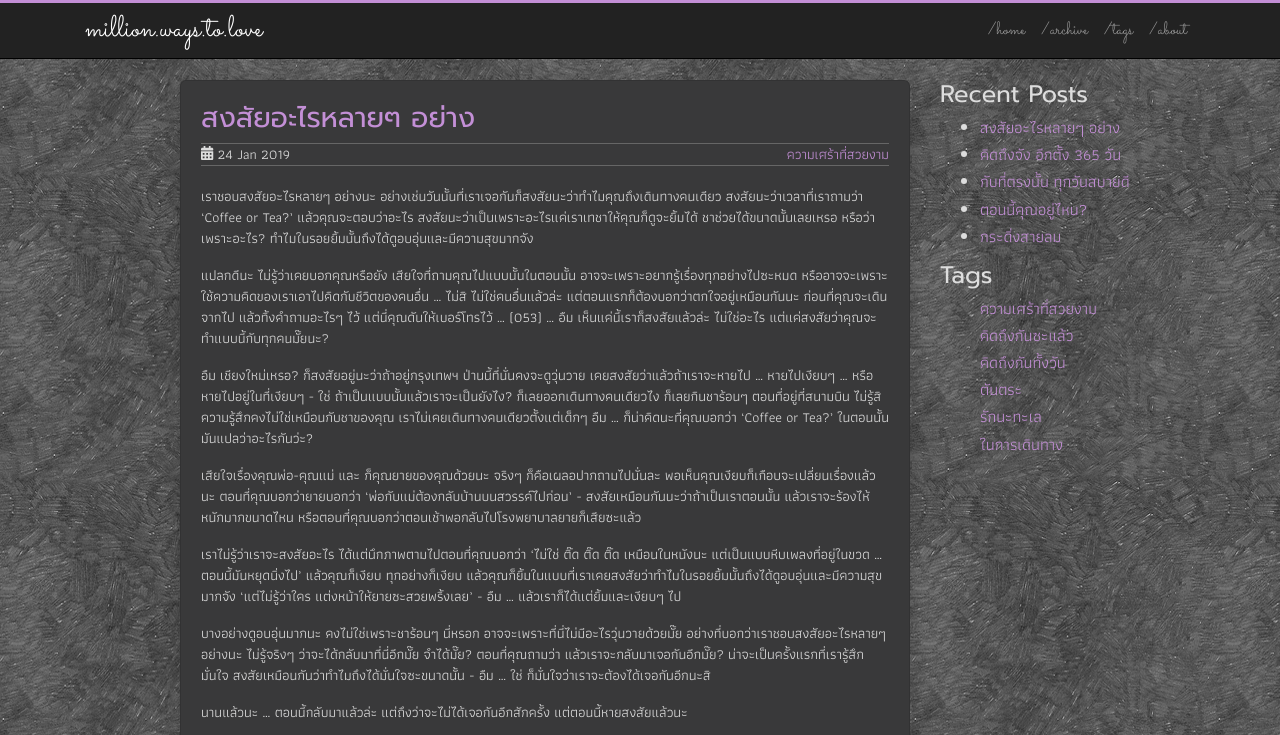
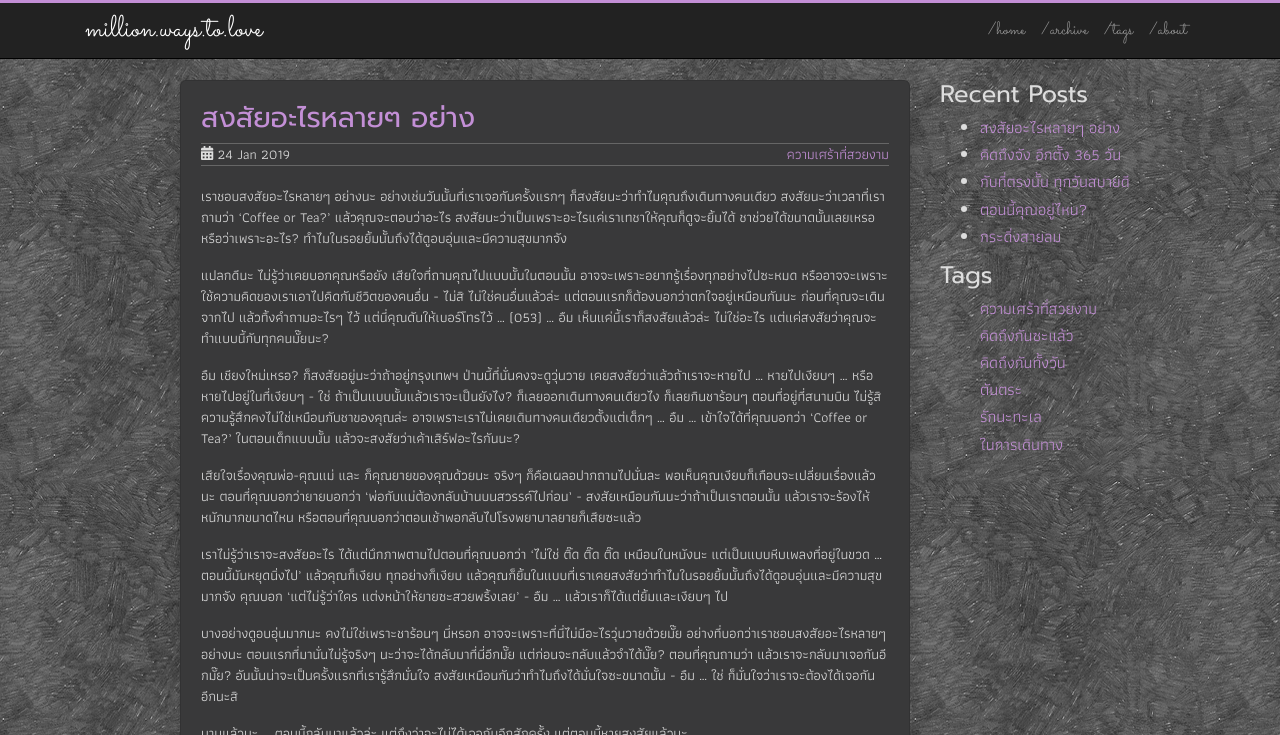
Before and after one commit to sdeehub/love, a Jekyll site: the page built from _posts/2019-01-24-wish-you-were-here.md, in a window 1280 px wide and 900 px high, cut to the strip 0-735 px from the top of the window. Built offline with Jekyll 4.4.1, drawn with Linux system fonts in a browser that asks for light colours; comment, search, counter and statistics services are not loaded.

Commit message:
fix some sentences

```diff
--- a/_posts/2019-01-24-wish-you-were-here.md
+++ b/_posts/2019-01-24-wish-you-were-here.md
@@ -6,17 +6,17 @@ tags: ความเศร้าที่สวยงาม
 description: ถ้าอยู่กรุงเทพฯ ป่านนี้ที่นั่นคงจะดูวุ่นวาย เคยสงสัยมั๊ยว่าแล้วถ้าเราหายไป ... หายไปเงียบๆ ... หรือ หายไปอยู่ในที่เงียบๆ - จะเป็นยังไง?
 comments: true
 ---
-เราชอบสงสัยอะไรหลายๆ อย่างนะ อย่างเช่นวันนั้นที่เราเจอกันก็สงสัยนะว่าทำไมคุณถึงเดินทางคนเดียว สงสัยนะว่าเวลาที่เราถามว่า 'Coffee or Tea?' แล้วคุณจะตอบว่าอะไร สงสัยนะว่าเป็นเพราะอะไรแค่เราเทชาให้คุณก็ดูจะยิ้มได้ ชาช่วยได้ขนาดนั้นเลยเหรอ หรือว่าเพราะอะไร? ทำไมในรอยยิ้มนั้นถึงได้ดูอบอุ่นและมีความสุขมากจัง
+เราชอบสงสัยอะไรหลายๆ อย่างนะ อย่างเช่นวันนั้นที่เราเจอกันครั้งแรกๆ ก็สงสัยนะว่าทำไมคุณถึงเดินทางคนเดียว สงสัยนะว่าเวลาที่เราถามว่า 'Coffee or Tea?' แล้วคุณจะตอบว่าอะไร สงสัยนะว่าเป็นเพราะอะไรแค่เราเทชาให้คุณก็ดูจะยิ้มได้ ชาช่วยได้ขนาดนั้นเลยเหรอ หรือว่าเพราะอะไร? ทำไมในรอยยิ้มนั้นถึงได้ดูอบอุ่นและมีความสุขมากจัง
 
-แปลกดีนะ ไม่รู้ว่าเคยบอกคุณหรือยัง เสียใจที่ถามคุณไปแบบนั้นในตอนนั้น อาจจะเพราะอยากรู้เรื่องทุกอย่างไปซะหมด หรืออาจจะเพราะใช้ความคิดของเราเอาไปคิดกับชีวิตของคนอื่น ... ไม่สิ ไม่ใช่คนอื่นแล้วล่ะ แต่ตอนแรกก็ต้องบอกว่าตกใจอยู่เหมือนกันนะ ก่อนที่คุณจะเดินจากไป แล้วทิ้งคำถามอะไรๆ ไว้ แต่นี่คุณดันให้เบอร์โทรไว้ ... (053) ... อืม เห็นแค่นี้เราก็สงสัยแล้วล่ะ ไม่ใช่อะไร แต่แค่สงสัยว่าคุณจะทำแบบนี้กับทุกคนมั๊ยนะ?
+แปลกดีนะ ไม่รู้ว่าเคยบอกคุณหรือยัง เสียใจที่ถามคุณไปแบบนั้นในตอนนั้น อาจจะเพราะอยากรู้เรื่องทุกอย่างไปซะหมด หรืออาจจะเพราะใช้ความคิดของเราเอาไปคิดกับชีวิตของคนอื่น - ไม่สิ ไม่ใช่คนอื่นแล้วล่ะ แต่ตอนแรกก็ต้องบอกว่าตกใจอยู่เหมือนกันนะ ก่อนที่คุณจะเดินจากไป แล้วทิ้งคำถามอะไรๆ ไว้ แต่นี่คุณดันให้เบอร์โทรไว้ ... (053) ... อืม เห็นแค่นี้เราก็สงสัยแล้วล่ะ ไม่ใช่อะไร แต่แค่สงสัยว่าคุณจะทำแบบนี้กับทุกคนมั๊ยนะ?
 
-อืม เชียงใหม่เหรอ? ก็สงสัยอยู่นะว่าถ้าอยู่กรุงเทพฯ ป่านนี้ที่นั่นคงจะดูวุ่นวาย เคยสงสัยว่าแล้วถ้าเราจะหายไป ... หายไปเงียบๆ ... หรือ หายไปอยู่ในที่เงียบๆ - ใช่ ถ้าเป็นแบบนั้นแล้วเราจะเป็นยังไง? ก็เลยออกเดินทางคนเดียวไง ก็เลยกินชาร้อนๆ ตอนที่อยู่ที่สนามบิน ไม่รู้สิความรู้สึกคงไม่ใช่เหมือนกับชาของคุณ เราไม่เคยเดินทางคนเดียวตั้งแต่เด็กๆ อืม ... ก็น่าคิดนะที่คุณบอกว่า 'Coffee or Tea?' ในตอนนั้นมันแปลว่าอะไรกันว่ะ?
+อืม เชียงใหม่เหรอ? ก็สงสัยอยู่นะว่าถ้าอยู่กรุงเทพฯ ป่านนี้ที่นั่นคงจะดูวุ่นวาย เคยสงสัยว่าแล้วถ้าเราจะหายไป ... หายไปเงียบๆ ... หรือ หายไปอยู่ในที่เงียบๆ - ใช่ ถ้าเป็นแบบนั้นแล้วเราจะเป็นยังไง? ก็เลยออกเดินทางคนเดียวไง ก็เลยกินชาร้อนๆ ตอนที่อยู่ที่สนามบิน ไม่รู้สิความรู้สึกคงไม่ใช่เหมือนกับชาของคุณล่ะ อาจเพราะเราไม่เคยเดินทางคนเดียวตั้งแต่เด็กๆ ... อืม ... เข้าใจได้ที่คุณบอกว่า 'Coffee or Tea?' ในตอนเด็กแบบนั้น แล้วจะสงสัยว่าเค้าเสิร์ฟอะไรกันนะ?
 
 เสียใจเรื่องคุณพ่อ-คุณแม่ และ ก็คุณยายของคุณด้วยนะ จริงๆ ก็คือเผลอปากถามไปนั่นละ พอเห็นคุณเงียบก็เกือบจะเปลี่ยนเรื่องแล้วนะ ตอนที่คุณบอกว่ายายบอกว่า 'พ่อกับแม่ต้องกลับบ้านบนสวรรค์ไปก่อน' - สงสัยเหมือนกันนะว่าถ้าเป็นเราตอนนั้น แล้วเราจะร้องไห้หนักมากขนาดไหน หรือตอนที่คุณบอกว่าตอนเช้าพอกลับไปโรงพยาบาลยายก็เสียซะแล้ว
 
-เราไม่รู้ว่าเราจะสงสัยอะไร ได้แต่นึกภาพตามไปตอนที่คุณบอกว่า 'ไม่ใช่ ติ๊ด ติ๊ด ติ๊ด เหมือนในหนังนะ แต่เป็นแบบหีบเพลงที่อยู่ในขวด ... ตอนนี้มันหยุดนิ่งไป' แล้วคุณก็เงียบ ทุกอย่างก็เงียบ แล้วคุณก็ยิ้มในแบบที่เราเคยสงสัยว่าทำไมในรอยยิ้มนั้นถึงได้ดูอบอุ่นและมีความสุขมากจัง 'แต่ไม่รู้ว่าใคร แต่งหน้าให้ยายซะสวยพริ้งเลย' - อืม ... แล้วเราก็ได้แต่ยิ้มและเงียบๆ ไป
+เราไม่รู้ว่าเราจะสงสัยอะไร ได้แต่นึกภาพตามไปตอนที่คุณบอกว่า 'ไม่ใช่ ติ๊ด ติ๊ด ติ๊ด เหมือนในหนังนะ แต่เป็นแบบหีบเพลงที่อยู่ในขวด ... ตอนนี้มันหยุดนิ่งไป' แล้วคุณก็เงียบ ทุกอย่างก็เงียบ แล้วคุณก็ยิ้มในแบบที่เราเคยสงสัยว่าทำไมในรอยยิ้มนั้นถึงได้ดูอบอุ่นและมีความสุขมากจัง คุณบอก 'แต่ไม่รู้ว่าใคร แต่งหน้าให้ยายซะสวยพริ้งเลย' - อืม ... แล้วเราก็ได้แต่ยิ้มและเงียบๆ ไป
 
-บางอย่างดูอบอุ่นมากนะ คงไม่ใช่เพราะชาร้อนๆ นี่หรอก อาจจะเพราะที่นี่ไม่มีอะไรวุ่นวายด้วยมั๊ย อย่างที่บอกว่าเราชอบสงสัยอะไรหลายๆ อย่างนะ ไม่รู้จริงๆ ว่าจะได้กลับมาที่นี่อีกมั๊ย จำได้มั๊ย? ตอนที่คุณถามว่า แล้วเราจะกลับมาเจอกันอีกมั๊ย? น่าจะเป็นครั้งแรกที่เรารู้สึกมั่นใจ สงสัยเหมือนกันว่าทำไมถึงได้มั่นใจซะขนาดนั้น - อืม ... ใช่ ก็มั่นใจว่าเราจะต้องได้เจอกันอีกนะสิ
+บางอย่างดูอบอุ่นมากนะ คงไม่ใช่เพราะชาร้อนๆ นี่หรอก อาจจะเพราะที่นี่ไม่มีอะไรวุ่นวายด้วยมั๊ย อย่างที่บอกว่าเราชอบสงสัยอะไรหลายๆ อย่างนะ ตอนแรกที่มานั่นไม่รู้จริงๆ นะว่าจะได้กลับมาที่นี่อีกมั๊ย แต่ก่อนจะกลับแล้วจำได้มั๊ย? ตอนที่คุณถามว่า แล้วเราจะกลับมาเจอกันอีกมั๊ย? อันนั้นน่าจะเป็นครั้งแรกที่เรารู้สึกมั่นใจ สงสัยเหมือนกันว่าทำไมถึงได้มั่นใจซะขนาดนั้น - อืม ... ใช่ ก็มั่นใจว่าเราจะต้องได้เจอกันอีกนะสิ
 
 นานแล้วนะ ... ตอนนี้กลับมาแล้วล่ะ แต่ถึงว่าจะไม่ได้เจอกันอีกสักครั้ง แต่ตอนนี้หายสงสัยแล้วนะ
 
```
